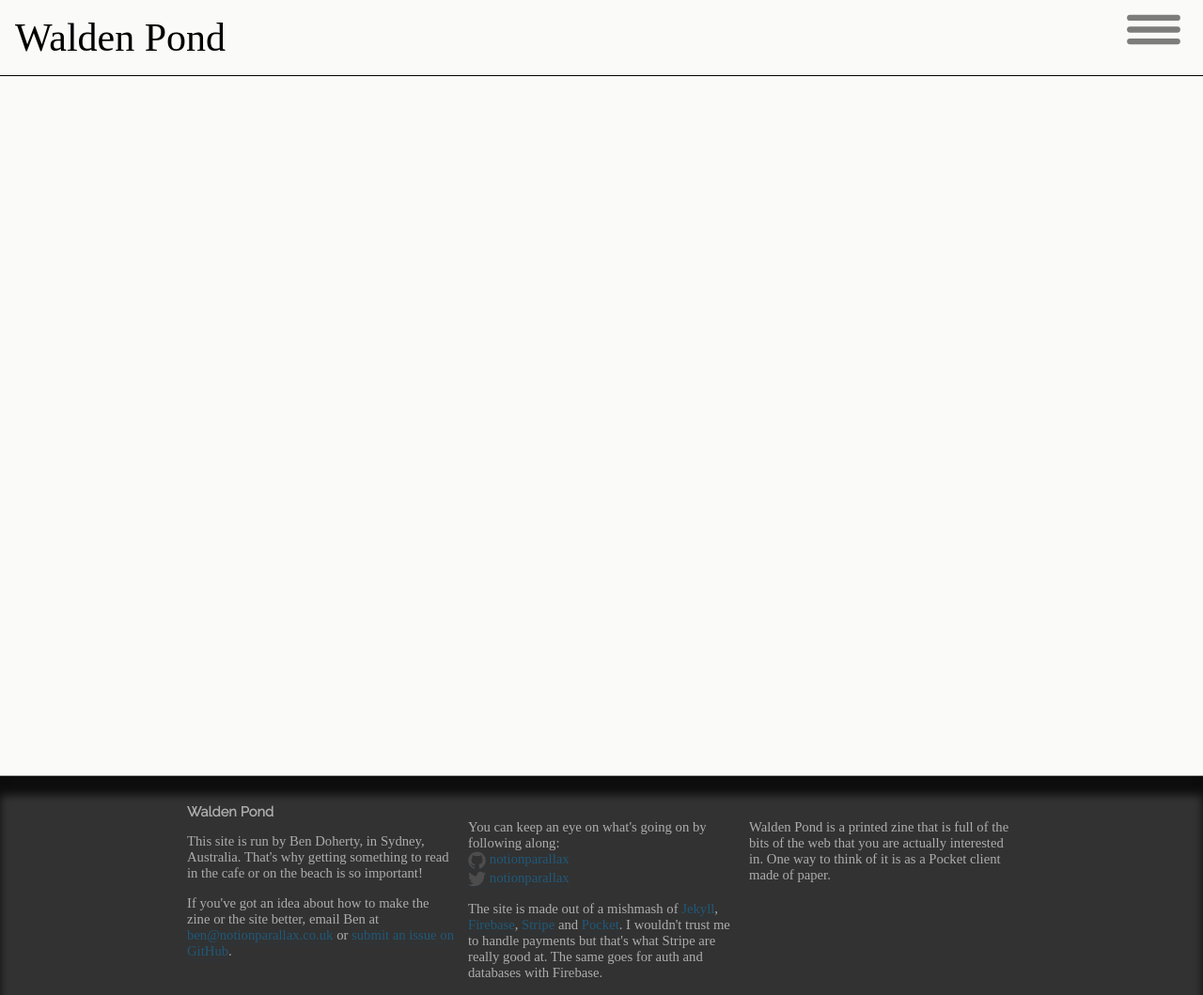
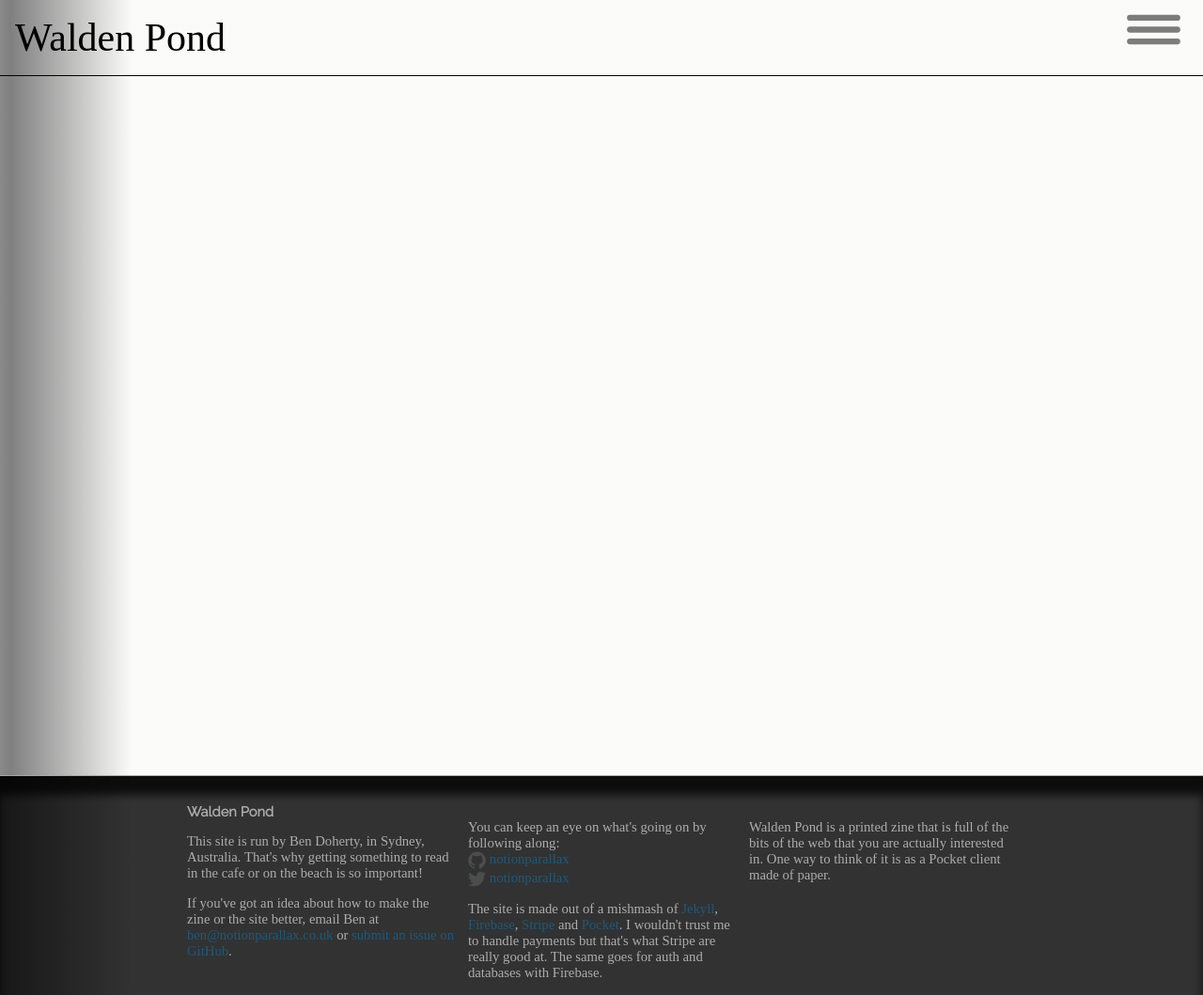
Before and after one commit to notionparallax/wp2frontEnd, a Jekyll site: the page built from success.md, in a window 1280 px wide. Shown: the whole page at 94% size. Built offline with Jekyll 4.4.1, drawn with Linux system fonts in a browser that asks for light colours; some web fonts are replaced.

Commit message:
add a loading animation

```diff
--- a/_layouts/default.html
+++ b/_layouts/default.html
@@ -2,7 +2,7 @@
 <html lang="en">
   {% include head.html %}
 
-  <body itemscope="" itemtype="http://schema.org/Blog">
+  <body itemscope="" itemtype="http://schema.org/Blog" class="loading">
     {% include header.html %}
 
     <div class="page-content {{page.type}} invisible">
--- a/css/main.css
+++ b/css/main.css
@@ -176,6 +176,39 @@ img {
   float: right;
 }
 
+/* loading BG */
+
+.loading {
+  background: linear-gradient(
+    90deg,
+    var(--body-bg-colour) 0%,
+    var(--body-bg-colour) 45%,
+    rgba(0, 0, 0, 0.5) 50%,
+    var(--body-bg-colour) 55%,
+    var(--body-bg-colour) 100%
+  );
+  background-size: 200% 100%;
+  animation: show_loading 3s ease-in-out infinite;
+  animation-duration: 3s;
+  animation-timing-function: ease-in-out;
+  animation-delay: 0s;
+  animation-iteration-count: infinite;
+  animation-direction: normal;
+  animation-fill-mode: none;
+  animation-play-state: running;
+  animation-name: show_loading;
+}
+@keyframes show_loading {
+  0% {
+    background-position: 0% 23%;
+  }
+  50% {
+    background-position: 100% 78%;
+  }
+  100% {
+    background-position: 0% 23%;
+  }
+}
 /* Checkbox styling */
 input[type="checkbox"] {
   height: 1em;
--- a/js/firebase-user.js
+++ b/js/firebase-user.js
@@ -7,6 +7,7 @@ window.addEventListener("load", function () {
       var event = new Event("userReady");
       window.dispatchEvent(event);
       document.querySelector(".page-content").classList.remove("invisible");
+      document.querySelector("body").classList.remove("loading");
     } else {
       // User is signed out.
       // ...
```
